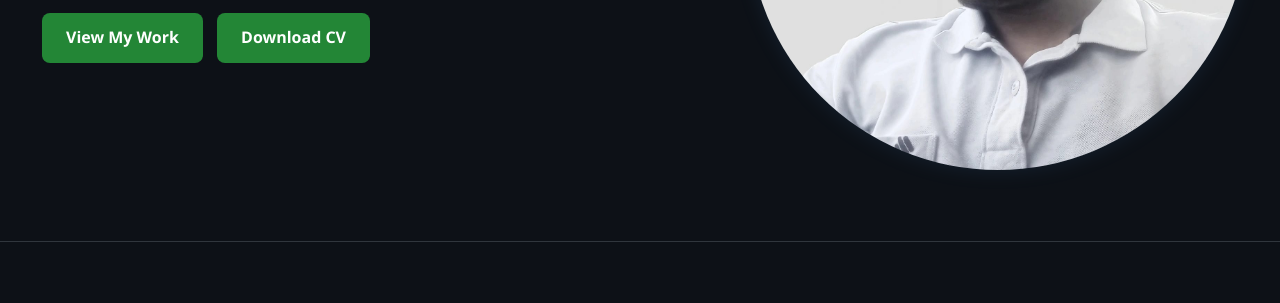
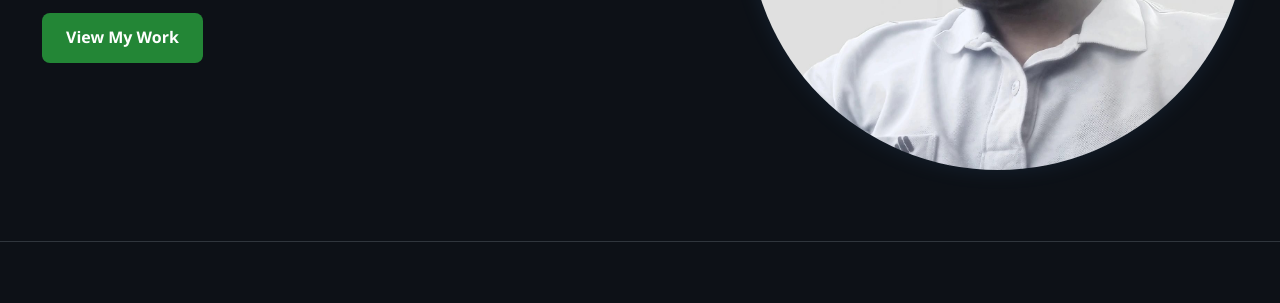
Before and after one commit to nileshkaute/portfolio, a plain HTML site: page index.html in a window 1280 px wide. Shown: the part 452-755 px from the top of the page. Drawn offline with Linux system fonts and the light colour scheme.

Commit message:
Updated homepage content

```diff
--- a/index.html
+++ b/index.html
@@ -188,7 +188,7 @@ margin-left: 10px;
 
     <!-- Buttons Section -->
     <a href="projects.html" class="btn">View My Work</a>
-    <a href="image/resume.pdf" class="btn" style="margin-left:10px;" download>Download CV</a>
+
   </div>
 
   <div class="hero-img">
```
